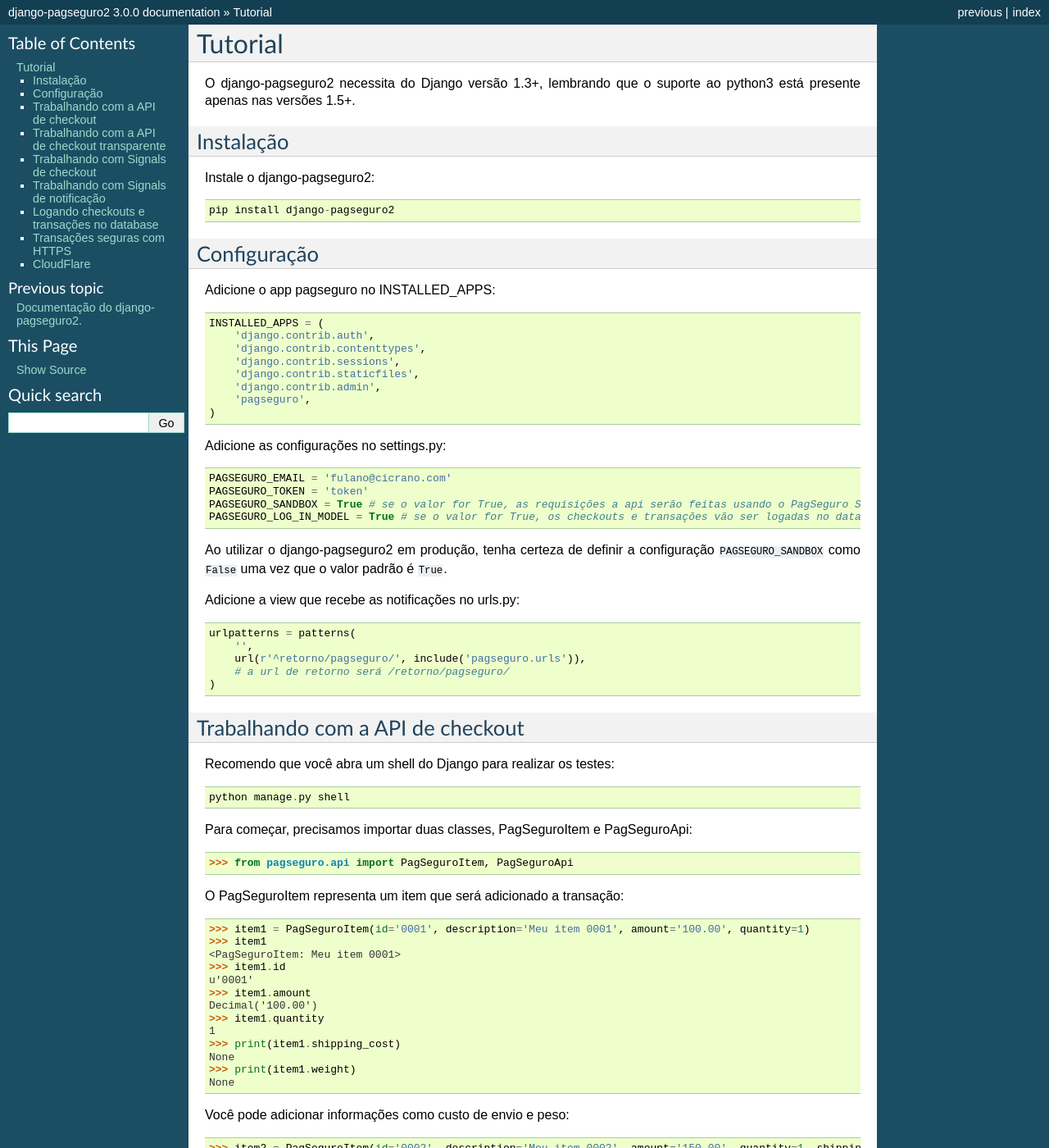
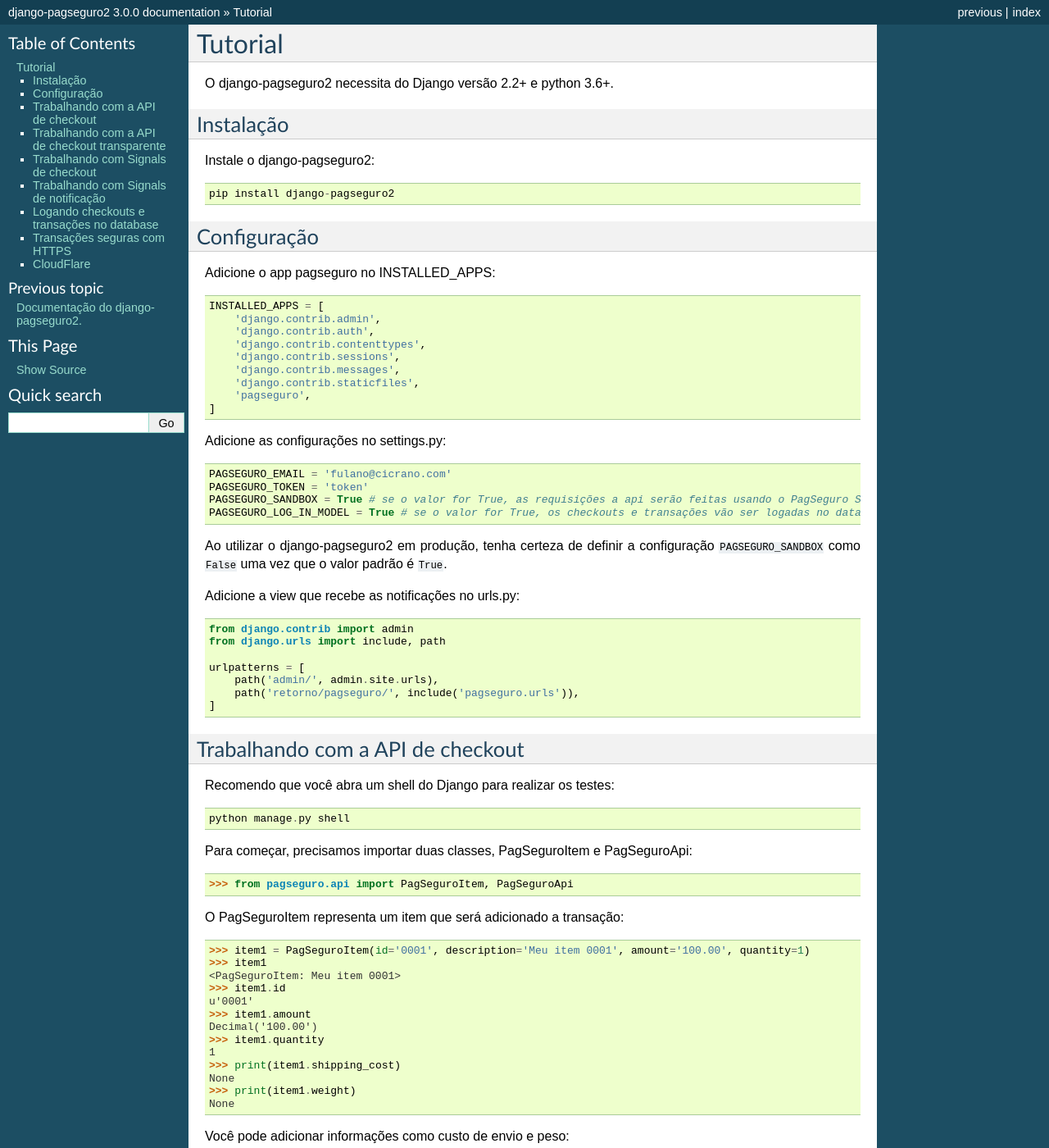
Before and after one commit to allisson/django-pagseguro2, a Sphinx documentation site: the page built from docs/tutorial.rst, in a window 1280 px wide and 1400 px high. Shown: the whole window at 82% size. Built offline with Sphinx 7.4.7, drawn with Linux system fonts in a browser that asks for light colours.

Commit message:
Atualizando docs (#44)

```diff
--- a/docs/tutorial.rst
+++ b/docs/tutorial.rst
@@ -1,8 +1,7 @@
 Tutorial
 ============
 
-O django-pagseguro2 necessita do Django versão 1.3+,
-lembrando que o suporte ao python3 está presente apenas nas versões 1.5+.
+O django-pagseguro2 necessita do Django versão 2.2+ e python 3.6+.
 
 ============
 Instalação
@@ -18,14 +17,15 @@
 
 Adicione o app pagseguro no INSTALLED_APPS::
 
-    INSTALLED_APPS = (
+    INSTALLED_APPS = [
+        'django.contrib.admin',
         'django.contrib.auth',
         'django.contrib.contenttypes',
         'django.contrib.sessions',
+        'django.contrib.messages',
         'django.contrib.staticfiles',
-        'django.contrib.admin',
         'pagseguro',
-    )
+    ]
 
 Adicione as configurações no settings.py::
 
@@ -40,11 +40,13 @@
 
 Adicione a view que recebe as notificações no urls.py::
 
-    urlpatterns = patterns(
-        '',
-        url(r'^retorno/pagseguro/', include('pagseguro.urls')),
-        # a url de retorno será /retorno/pagseguro/
-    )
+    from django.contrib import admin
+    from django.urls import include, path
+
+    urlpatterns = [
+        path('admin/', admin.site.urls),
+        path('retorno/pagseguro/', include('pagseguro.urls')),
+    ]
 
 =================================
 Trabalhando com a API de checkout
```
Also changed, not shown: docs/index.rst (+2 -19 lines).
